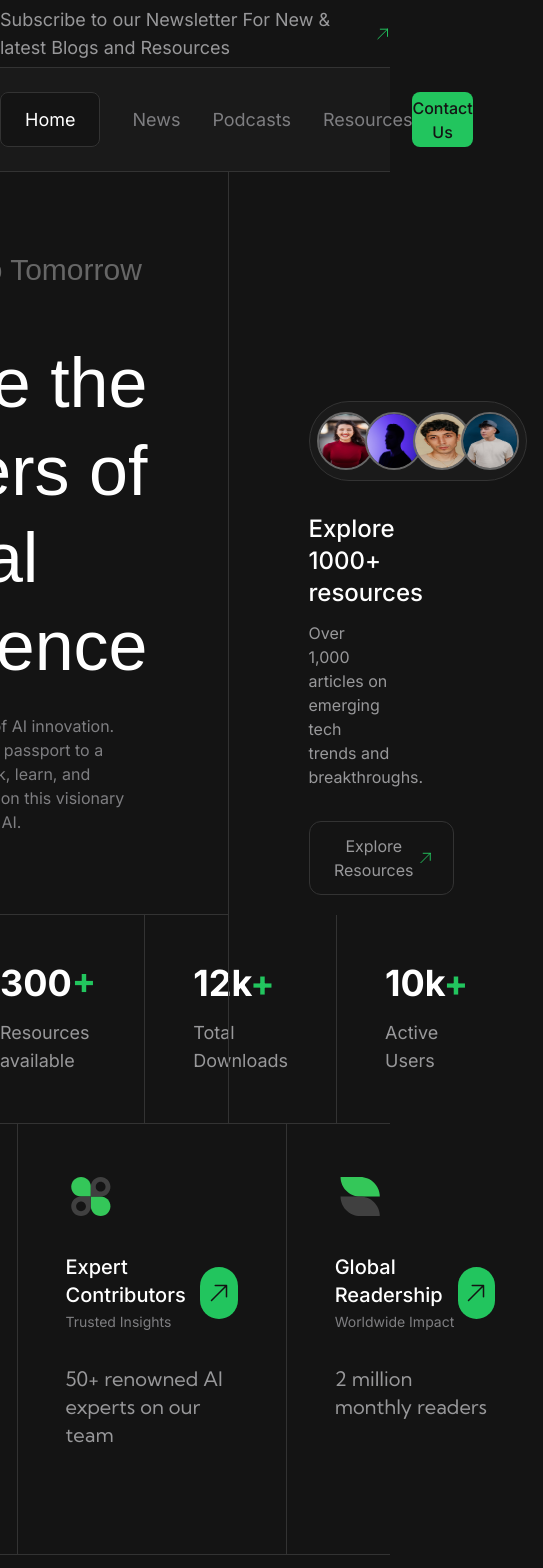
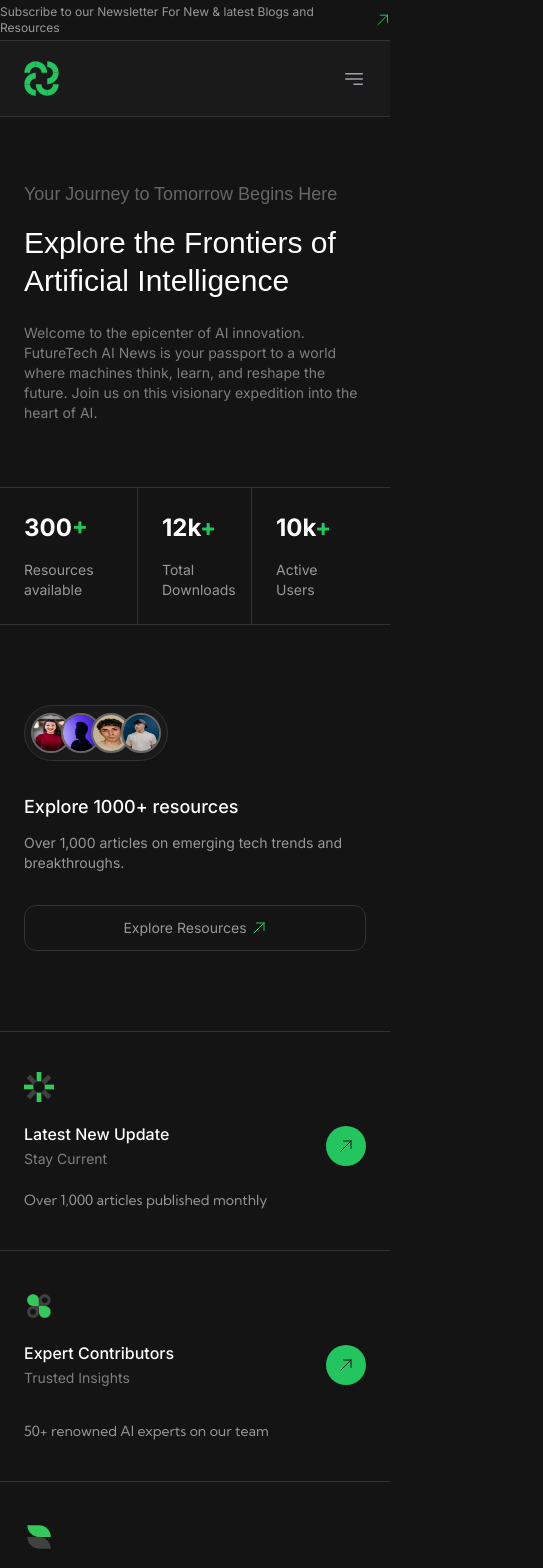
Before and after one commit to fahim-muntasir/ai_blog_frontend, a Next.js app: page / in a window 390 px wide. Shown: the top 1568 px of the page, 543 px wide, since content can reach past the window. Built offline with nearby package versions, Linux system fonts and the light colour scheme; a web font is replaced by a local one.

Commit message:
style: make navigation and hero section responsive

```diff
--- a/components/Header.tsx
+++ b/components/Header.tsx
@@ -1,10 +1,14 @@
+"use client";
 import Image from "next/image";
 import Link from "next/link";
+import { useState } from "react";
 
 export default function Header() {
+  const [isMobileMenuOpen, setIsMobileMenuOpen] = useState(false);
+
   return (
-    <header>
-      <div className=" bg-dark8 text-lg flex items-center justify-center gap-3 h-[67px] ">
+    <header className="sticky top-0 z-50">
+      <div className="bg-dark8 text-xs md:text-sm lg:text-lg flex items-center justify-center gap-3 h-[40px] md:h-[45px] lg:h-[67px]">
         <p className="text-grey60">
           Subscribe to our Newsletter For New & latest Blogs and Resources
         </p>
@@ -14,7 +18,7 @@ export default function Header() {
           viewBox="0 0 24 24"
           strokeWidth={1.5}
           stroke="currentColor"
-          className="size-6 text-primary"
+          className="w-4 h-4 md:w-5 md:h-5 lg:w-6 lg:h-6 text-primary"
         >
           <path
             strokeLinecap="round"
@@ -25,7 +29,7 @@ export default function Header() {
       </div>
 
       <nav className="bg-secondary border-y border-dark20">
-        <div className="container mx-auto h-[103px] flex items-center justify-between ">
+        <div className="container px-6 md:px-4 lg:px-4 mx-auto h-[75px] md:h-[81px] lg:h-[103px] flex items-center justify-between">
           <Link href="/">
             <Image
               src="/images/logo.svg"
@@ -33,14 +37,16 @@ export default function Header() {
               width={50}
               height={50}
               alt="logo"
+              className="w-[35px] h-[35px] md:w-[40px] md:h-[40px] lg:w-[50px] lg:h-[50px]"
             />
           </Link>
 
-          <ul className="flex gap-8 text-grey50 text-lg ">
+          {/* Full menu for medium and larger screens */}
+          <ul className="hidden md:flex gap-8 text-grey50 md:text-sm lg:text-lg">
             <li>
               <Link
                 href="/"
-                className=" bg-dark8 py-4 px-6 text-foreground rounded-lg border border-dark20"
+                className="bg-dark8 md:py-3 md:px-5 lg:py-4 lg:px-6 text-foreground rounded-lg border border-dark20"
               >
                 Home
               </Link>
@@ -56,9 +62,69 @@ export default function Header() {
             </li>
           </ul>
 
-          <button className="bg-primary w-[137px] h-[55px] rounded-lg text-dark8 font-medium">
+          {/* Contact Us button for medium and larger screens */}
+          <button className="hidden md:block bg-primary md:text-sm md:w-[103px] md:h-[41px] lg:w-[137px] lg:h-[55px] rounded-lg text-dark8 font-medium">
             Contact Us
           </button>
+
+          {/* Mobile Menu Button */}
+          <button
+            className="md:hidden text-gray-400 focus:outline-none"
+            onClick={() => setIsMobileMenuOpen(!isMobileMenuOpen)}
+          >
+            <svg
+              xmlns="http://www.w3.org/2000/svg"
+              fill="none"
+              viewBox="0 0 24 24"
+              strokeWidth={1.5}
+              stroke="currentColor"
+              className="w-6 h-6"
+            >
+              <path
+                strokeLinecap="round"
+                strokeLinejoin="round"
+                d="M3.75 6.75h16.5M3.75 12h16.5M12 17.25h8.25"
+              />
+            </svg>
+          </button>
+        </div>
+
+        {/* Mobile Menu Overlay with Shutter Animation */}
+        <div
+          className={`md:hidden overflow-hidden transition-[max-height] duration-500 ease-in-out bg-secondary ${
+            isMobileMenuOpen ? "max-h-[300px]" : "max-h-0"
+          }`}
+        >
+          <ul className="flex flex-col items-center gap-4 py-4 text-sm text-grey50">
+            <li>
+              <Link href="/" onClick={() => setIsMobileMenuOpen(false)}>
+                Home
+              </Link>
+            </li>
+            <li>
+              <Link href="/" onClick={() => setIsMobileMenuOpen(false)}>
+                News
+              </Link>
+            </li>
+            <li>
+              <Link href="/" onClick={() => setIsMobileMenuOpen(false)}>
+                Podcasts
+              </Link>
+            </li>
+            <li>
+              <Link href="/" onClick={() => setIsMobileMenuOpen(false)}>
+                Resources
+              </Link>
+            </li>
+            <li>
+              <button
+                className="bg-primary w-[95px] h-[35px] rounded-lg text-dark8 font-medium"
+                onClick={() => setIsMobileMenuOpen(false)}
+              >
+                Contact Us
+              </button>
+            </li>
+          </ul>
         </div>
       </nav>
     </header>
--- a/components/HeroSection.tsx
+++ b/components/HeroSection.tsx
@@ -4,16 +4,16 @@ export default function HeroSection() {
   return (
     <section className="text-white min-h-screen">
       <div className="text-center mx-auto grid grid-cols-12">
-        <div className="col-span-7">
-          <div className=" flex justify-end border-b border-dark20 py-20 pr-20">
+        <div className="col-span-12 lg:col-span-7">
+          <div className="px-6 md:px-10 lg:px-0 lg:flex lg:justify-end border-b border-dark20 py-16 md:py-20 lg:py-20 lg:pr-20">
             <div className="max-w-[842px] text-left">
-              <p className="text-dark40 text-3xl font-kumbh font-medium">
+              <p className="text-dark40 text-[18px] md:text-[22px] lg:text-3xl font-kumbh font-medium">
                 Your Journey to Tomorrow Begins Here
               </p>
-              <h1 className="text-[70px] mt-4 mb-6 font-kumbh font-medium leading-tight">
+              <h1 className=" text-[30px] md:text-[55px] lg:text-[70px] mt-4 mb-6 font-kumbh font-medium leading-tight">
                 Explore the Frontiers of <br /> Artificial Intelligence
               </h1>
-              <p className="text-grey50 text-base">
+              <p className="text-grey50 text-sm md:text-base lg:text-base">
                 Welcome to the epicenter of AI innovation. FutureTech AI News is
                 your passport to a world where machines think, learn, and
                 reshape the future. Join us on this visionary expedition into
@@ -21,35 +21,41 @@ export default function HeroSection() {
               </p>
             </div>
           </div>
-          <div className="w-full flex justify-end border-b border-dark20 pr-20">
-            <div className="flex max-w-[842px] justify-between w-full">
-              <div className="text-left pr-12 py-12 border-r border-dark20 flex-1">
-                <p className="text-4xl mb-4 font-bold">
+          <div className="px-6 md:px-10 lg:px-10 w-full flex justify-end border-b border-dark20 md:pr-20 lg:pr-20">
+            <div className="grid grid-cols-12 max-w-[842px] w-full">
+              <div className=" col-span-4 py-6 pr-6 text-left md:pr-8 lg:pr-12 md:py-8 lg:py-12 border-r border-dark20 flex-1">
+                <p className="text-2xl md:text-3xl lg:text-4xl mb-4 font-bold">
                   300<span className="text-primary">+</span>
                 </p>
-                <p className="text-grey60 text-lg">Resources available</p>
+                <p className="text-grey60 text-sm lg:text-lg">
+                  Resources available
+                </p>
               </div>
-              <div className="text-left p-12 border-r border-dark20 flex-1">
-                <p className="text-4xl mb-4 font-bold">
+              <div className=" col-span-4 py-6 px-6 text-left md:p-8 lg:p-12 border-r border-dark20 flex-1">
+                <p className="text-2xl md:text-3xl lg:text-4xl mb-4 font-bold">
                   12k<span className="text-primary">+</span>
                 </p>
-                <p className="text-grey60 text-lg">Total Downloads</p>
+                <p className="text-grey60 text-sm lg:text-lg">
+                  Total Downloads
+                </p>
               </div>
-              <div className="text-left p-12 flex-1">
-                <p className="text-4xl mb-4 font-bold">
+              <div className=" col-span-4 py-6 px-6 text-left md:p-8 lg:p-12 flex-1">
+                <p className="text-2xl md:text-3xl lg:text-4xl mb-4 font-bold">
                   10k<span className="text-primary">+</span>
                 </p>
-                <p className="text-grey60 text-lg">Active Users</p>
+                <p className="text-grey60 text-sm lg:text-lg">
+                  Active Users
+                </p>
               </div>
             </div>
           </div>
         </div>
 
-        <div className="col-span-5 border-l border-b border-dark20 flex flex-col justify-center space-y-8 pl-20">
-          <div className="flex bg-secondary items-center w-[218px] h-[80px] rounded-full border border-dark20 justify-center">
+        <div className="col-span-12 lg:col-span-5 lg:border-l border-b border-dark20 flex flex-col justify-center space-y-8 py-20 lg:py-0 px-6 md:px-10 lg:px-10 lg:pl-20">
+          <div className="flex bg-secondary items-center w-[144px] h-[56px] md:w-[218px] md:h-[80px] rounded-full border border-dark20 justify-center">
             <div className="relative ml-0">
               <Image
-                className="rounded-full w-[58px] h-[58px] border-2 border-dark40"
+                className="rounded-full w-[40px] h-[40px] md:w-[58px] md:h-[58px] border-2 border-dark40"
                 src="/images/avatar1.avif"
                 alt="Avatar 1"
                 width={60}
@@ -59,7 +65,7 @@ export default function HeroSection() {
             </div>
             <div className="relative ml-[-10px] box-border">
               <Image
-                className="rounded-full w-[58px] h-[58px] border-2 border-dark40 box-border"
+                className="rounded-full w-[40px] h-[40px] md:w-[58px] md:h-[58px] border-2 border-dark40 box-border"
                 src="/images/avatar2.avif"
                 alt="Avatar 2"
                 width={60}
@@ -69,7 +75,7 @@ export default function HeroSection() {
             </div>
             <div className="relative ml-[-10px] box-border">
               <Image
-                className="rounded-full w-[58px] h-[58px] border-2 border-dark40"
+                className="rounded-full w-[40px] h-[40px] md:w-[58px] md:h-[58px] border-2 border-dark40"
                 src="/images/avatar3.avif"
                 alt="Avatar 3"
                 width={60}
@@ -79,7 +85,7 @@ export default function HeroSection() {
             </div>
             <div className="relative ml-[-10px] box-border">
               <Image
-                className="rounded-full w-[58px] h-[58px] border-2 border-dark40"
+                className="rounded-full w-[40px] h-[40px] md:w-[58px] md:h-[58px] border-2 border-dark40"
                 src="/images/avatar4.avif"
                 alt="Avatar 4"
                 width={60}
@@ -89,11 +95,11 @@ export default function HeroSection() {
             </div>
           </div>
           <div className="text-left">
-            <p className="text-2xl font-medium mb-3">Explore 1000+ resources</p>
-            <p className="text-grey60 mb-8">
+            <p className="text-lg md:text-2xl font-medium mb-3">Explore 1000+ resources</p>
+            <p className="text-grey60 mb-8 text-sm md:text-base">
               Over 1,000 articles on emerging tech trends and breakthroughs.
             </p>
-            <button className="flex items-center text-grey60 border border-dark20 px-5 py-3 rounded-xl">
+            <button className="flex items-center gap-1 text-grey60 border border-dark20 w-full md:w-[250px] justify-center md:px-5 py-3 rounded-xl text-sm md:text-base">
               Explore Resources
               <svg
                 xmlns="http://www.w3.org/2000/svg"
@@ -101,7 +107,7 @@ export default function HeroSection() {
                 viewBox="0 0 24 24"
                 strokeWidth={1.5}
                 stroke="currentColor"
-                className="size-6 text-primary"
+                className="size-4 md:size-6 text-primary"
               >
                 <path
                   strokeLinecap="round"
@@ -114,29 +120,29 @@ export default function HeroSection() {
         </div>
       </div>
       <div className="w-full flex justify-end border-b border-dark20">
-        <div className="flex justify-center container mx-auto w-full">
-          <div className="text-left pr-12 py-12 border-r border-dark20 flex-1">
+        <div className="block md:flex md:justify-center container mx-auto w-full">
+          <div className="text-left px-6 py-10 md:pl-0 md:pr-6 md:py-10 lg:pr-12 lg:py-12 border-b md:border-b-0 md:border-r border-dark20 flex-1">
             <Image
-              className="mb-8"
+              className="mb-5 md:mb-8 w-[30px] h-[30px] md:w-[40px] md:h-[40px] lg:w-[50px] lg:h-[50px]"
               src="/images/icon1.svg"
               alt="icon 1"
               width={50}
               height={50}
               quality={100}
             />
-            <div className="mb-8 flex justify-between items-center">
+            <div className="mb-5 md:mb-8 flex justify-between items-center">
               <div>
-                <h3 className="text-xl font-medium">Latest New Update</h3>
+                <h3 className="text-base md:text-lg lg:text-xl font-medium">Latest New Update</h3>
                 <span className="text-grey50 text-sm">Stay Current</span>
               </div>
-              <div className="h-[52px] w-[52px] bg-primary rounded-full flex items-center justify-center">
+              <div className="h-[40px] w-[40px] md:h-[44px] md:w-[44px] lg:h-[52px] lg:w-[52px] bg-primary rounded-full flex items-center justify-center">
                 <svg
                   xmlns="http://www.w3.org/2000/svg"
                   fill="none"
                   viewBox="0 0 24 24"
                   strokeWidth={1.5}
                   stroke="currentColor"
-                  className="size-6 text-dark8"
+                  className="size-4 md:size-5 lg:size-6 text-dark8"
                 >
                   <path
                     strokeLinecap="round"
@@ -146,13 +152,13 @@ export default function HeroSection() {
                 </svg>
               </div>
             </div>
-            <p className="font-kumbh text-xl text-grey60">
+            <p className="font-kumbh text-sm md:text-base lg:text-xl text-grey60">
               Over 1,000 articles published monthly
             </p>
           </div>
-          <div className="text-left p-12 border-r border-dark20 flex-1">
+          <div className="text-left px-6 py-10 lg:p-12 border-b md:border-b-0 md:border-r border-dark20 flex-1">
             <Image
-              className="mb-8"
+              className="mb-5 md:mb-8 w-[30px] h-[30px] md:w-[40px] md:h-[40px] lg:w-[50px] lg:h-[50px]"
               src="/images/icon2.svg"
               alt="icon 1"
               width={50}
@@ -161,17 +167,17 @@ export default function HeroSection() {
             />
             <div className="mb-8 flex justify-between items-center">
               <div>
-                <h3 className="text-xl font-medium">Expert Contributors</h3>
+                <h3 className="text-base md:text-lg lg:text-xl font-medium">Expert Contributors</h3>
                 <span className="text-grey50 text-sm">Trusted Insights</span>
               </div>
-              <div className="h-[52px] w-[52px] bg-primary rounded-full flex items-center justify-center">
+              <div className="h-[40px] w-[40px] md:h-[44px] md:w-[44px] lg:h-[52px] lg:w-[52px] bg-primary rounded-full flex items-center justify-center">
                 <svg
                   xmlns="http://www.w3.org/2000/svg"
                   fill="none"
                   viewBox="0 0 24 24"
                   strokeWidth={1.5}
                   stroke="currentColor"
-                  className="size-6 text-dark8"
+                  className="size-4 md:size-5 lg:size-6 text-dark8"
                 >
                   <path
                     strokeLinecap="round"
@@ -181,13 +187,13 @@ export default function HeroSection() {
                 </svg>
               </div>
             </div>
-            <p className="font-kumbh text-xl text-grey60">
+            <p className="font-kumbh text-sm md:text-base lg:text-xl text-grey60">
               50+ renowned AI experts on our team
             </p>
           </div>
-          <div className="text-left p-12 flex-1">
+          <div className="text-left px-6 py-10 md:pr-0 lg:p-12 flex-1">
             <Image
-              className="mb-8"
+              className="mb-5 md:mb-8 w-[30px] h-[30px] md:w-[40px] md:h-[40px] lg:w-[50px] lg:h-[50px]"
               src="/images/icon3.svg"
               alt="icon 1"
               width={50}
@@ -196,17 +202,17 @@ export default function HeroSection() {
             />
             <div className="mb-8 flex justify-between items-center">
               <div>
-                <h3 className="text-xl font-medium">Global Readership</h3>
+                <h3 className="text-base md:text-lg lg:text-xl font-medium">Global Readership</h3>
                 <span className="text-grey50 text-sm">Worldwide Impact</span>
               </div>
-              <div className="h-[52px] w-[52px] bg-primary rounded-full flex items-center justify-center">
+              <div className="h-[40px] w-[40px] md:h-[44px] md:w-[44px] lg:h-[52px] lg:w-[52px] bg-primary rounded-full flex items-center justify-center">
                 <svg
                   xmlns="http://www.w3.org/2000/svg"
                   fill="none"
                   viewBox="0 0 24 24"
                   strokeWidth={1.5}
                   stroke="currentColor"
-                  className="size-6 text-dark8"
+                  className="size-4 md:size-5 lg:size-6 text-dark8"
                 >
                   <path
                     strokeLinecap="round"
@@ -216,7 +222,7 @@ export default function HeroSection() {
                 </svg>
               </div>
             </div>
-            <p className="font-kumbh text-xl text-grey60">
+            <p className="font-kumbh text-sm md:text-base lg:text-xl text-grey60">
               2 million monthly readers
             </p>
           </div>
```
